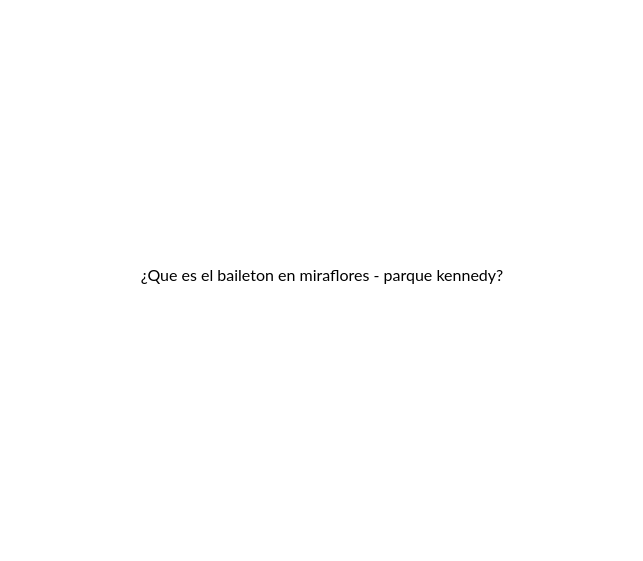
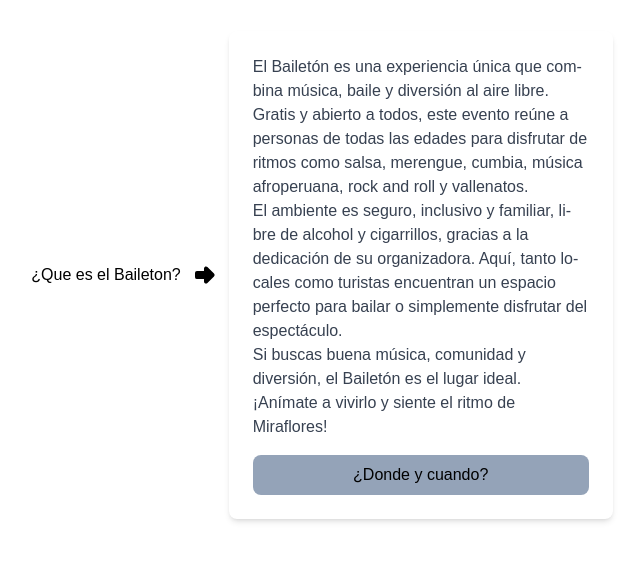
Before and after one commit to malsebasmal/Bailaton, a React (Vite) app: page /whatis in a window 1280 px wide. Shown: the part 125-686 px from the top of the page, without its empty margins (318-961 px from the left). Built offline with nearby package versions, Linux system fonts and the light colour scheme.

Commit message:
adding text in what is

```diff
--- a/package.json
+++ b/package.json
@@ -10,6 +10,8 @@
     "preview": "vite preview"
   },
   "dependencies": {
+    "@fontsource-variable/merriweather-sans": "^5.1.0",
+    "@fontsource-variable/playfair-display": "^5.1.0",
     "flowbite-react": "0.10.2",
     "react": "18.3.1",
     "react-dom": "18.3.1",
--- /dev/null
+++ b/src/components/CardWhatIs.tsx
@@ -0,0 +1,24 @@
+import { Card } from "flowbite-react";
+import { Link } from "react-router-dom"
+
+function CardWhatIs() {
+  return (
+    <Card className="max-w-sm">
+      <p className="text-gray-700 dark:text-gray-400">
+        El Bailetón es una experiencia única que combina música, baile y diversión al aire libre.
+        <br />
+        Gratis y abierto a todos, este evento reúne a personas de todas las edades para disfrutar de ritmos como salsa, merengue, cumbia, música afroperuana, rock and roll y vallenatos.
+        <br />
+        El ambiente es seguro, inclusivo y familiar, libre de alcohol y cigarrillos, gracias a la dedicación de su organizadora.
+        Aquí, tanto locales como turistas encuentran un espacio perfecto para bailar o simplemente disfrutar del espectáculo.
+        <br />
+        Si buscas buena música, comunidad y diversión, el Bailetón es el lugar ideal. ¡Anímate a vivirlo y siente el ritmo de Miraflores!
+      </p>
+      <Link to="#" className="px-4 py-2 text-center rounded-lg bg-slate-400">
+        ¿Donde y cuando?
+      </Link>
+    </Card>
+  )
+}
+
+export default CardWhatIs
--- a/src/components/CarouselHero.tsx
+++ b/src/components/CarouselHero.tsx
@@ -10,7 +10,7 @@ function CarouselHero() {
   )
 
   return (
-      <div className="w-[20rem] h-[20rem] overflow-hidden rounded-full">
+      <div className="w-[30rem] h-[25rem] overflow-hidden rounded-full">
         <Carousel
           leftControl={<LeftControl />}
           rightControl={<RightControl />}
--- a/src/main.tsx
+++ b/src/main.tsx
@@ -6,6 +6,7 @@ import Header from "./components/Header"
 import './index.css'
 import "./reset.css"
 
+
 createRoot(document.getElementById('root')!).render(
   <StrictMode>
     {/* <Header /> */}
--- a/src/pages/HomePage.tsx
+++ b/src/pages/HomePage.tsx
@@ -5,10 +5,14 @@ function HomePage() {
   return (
     <Section style="flex flex-wrap justify-center items-center gap-16 w-full h-dvh">
       <CarouselHero />
-      <h1>
-        Parque kennedy
-        <br />Miraflores Bailable
-      </h1>
+      <div className="flex flex-col items-center gap-6">
+        <h1 className="flex flex-col items-center gap-3">
+          <span className="text-7xl font-title text-[#373c84]">Baileton</span>
+          <span className="text-3xl text-[#ebcc16]">Parque Kennedy - Miraflores</span>
+        </h1>
+        <button>¿Que es?</button>
+      </div>
+
     </Section>
   )
 }
--- a/src/pages/WhatIsBaileton.tsx
+++ b/src/pages/WhatIsBaileton.tsx
@@ -1,11 +1,16 @@
 import Section from "@/components/Section"
+import CardWhatIs from "@/components/CardWhatIs"
 
 function WhatIsBaileton() {
   return (
     <Section style="flex flex-wrap justify-center items-center gap-16 w-full h-dvh">
-      <h2>
-        ¿Que es el baileton en miraflores - parque kennedy?
-      </h2>
+      <div className="flex justify-center items-center gap-3">
+        <h2>
+          ¿Que es el Baileton?
+        </h2>
+        <svg xmlns="http://www.w3.org/2000/svg" width="24" height="24" viewBox="0 0 24 24" fill="currentColor"  className="icon icon-tabler icons-tabler-filled icon-tabler-arrow-big-right"><path stroke="none" d="M0 0h24v24H0z" fill="none"/><path d="M12.089 3.634a2 2 0 0 0 -1.089 1.78l-.001 2.586h-6.999a2 2 0 0 0 -2 2v4l.005 .15a2 2 0 0 0 1.995 1.85l6.999 -.001l.001 2.587a2 2 0 0 0 3.414 1.414l6.586 -6.586a2 2 0 0 0 0 -2.828l-6.586 -6.586a2 2 0 0 0 -2.18 -.434l-.145 .068z" /></svg>
+        <CardWhatIs />
+      </div>
     </Section>
   )
 }
--- a/src/reset.css
+++ b/src/reset.css
@@ -13,8 +13,8 @@
 :root {
   --blanco: white;
   /* Tipografía */
-  --tipo-principal: 'Lato', sans-serif;
-  --tipo-secundaria: 'Poppins', sans-serif;
+  --tipo-principal: 'Merriweather Sans Variable', sans-serif;
+  --tipo-secundaria: 'Merriweather Sans Variable', sans-serif;
 }
 
 /* Las adaptamos al modo oscuro */
@@ -131,9 +131,9 @@ table, tr, td {
 
 /* Evitamos problemas con los SVG */
 svg {
-  width: 100%;
+  /* width: 100%; */
   display: block;
-  fill: currentColor;
+  /* fill: currentColor; */
 }
 
 /* (Probándolo, no usar en producción) En el caso de añadir una  */
--- a/tailwind.config.js
+++ b/tailwind.config.js
@@ -7,7 +7,11 @@ module.exports = {
     flowbite.content()
   ],
   theme: {
-    extend: {},
+    extend: {
+      fontFamily: {
+        title: ['"Playfair Display Variable"', 'serif']
+      },
+    },
   },
   plugins: [
     flowbite.plugin()
```
Also changed, not shown: 1 other file (tests, documents, lock files or other folders).
